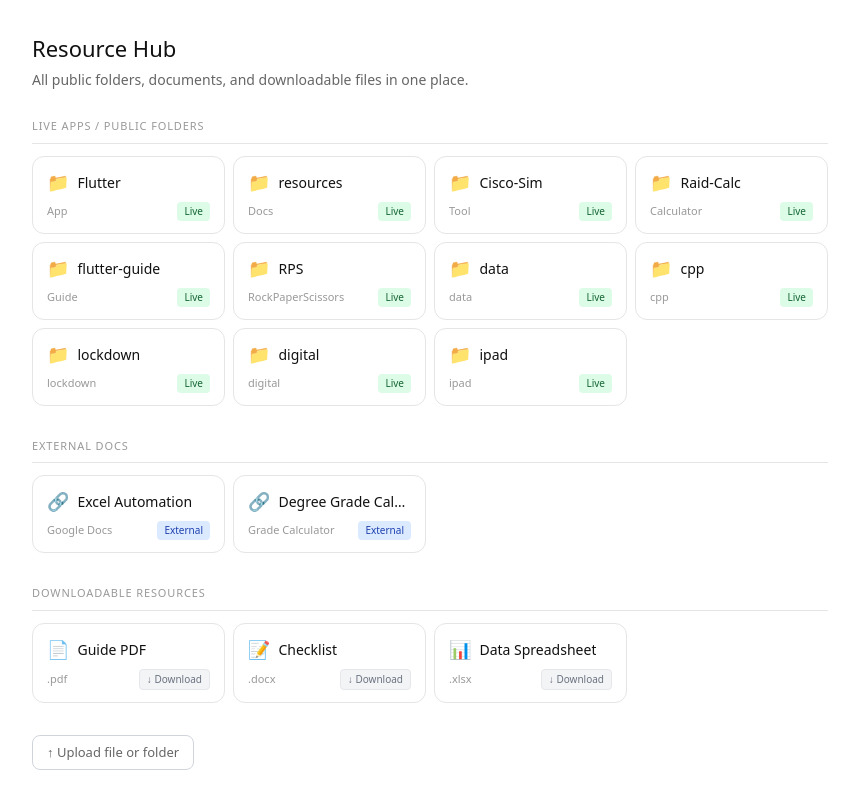
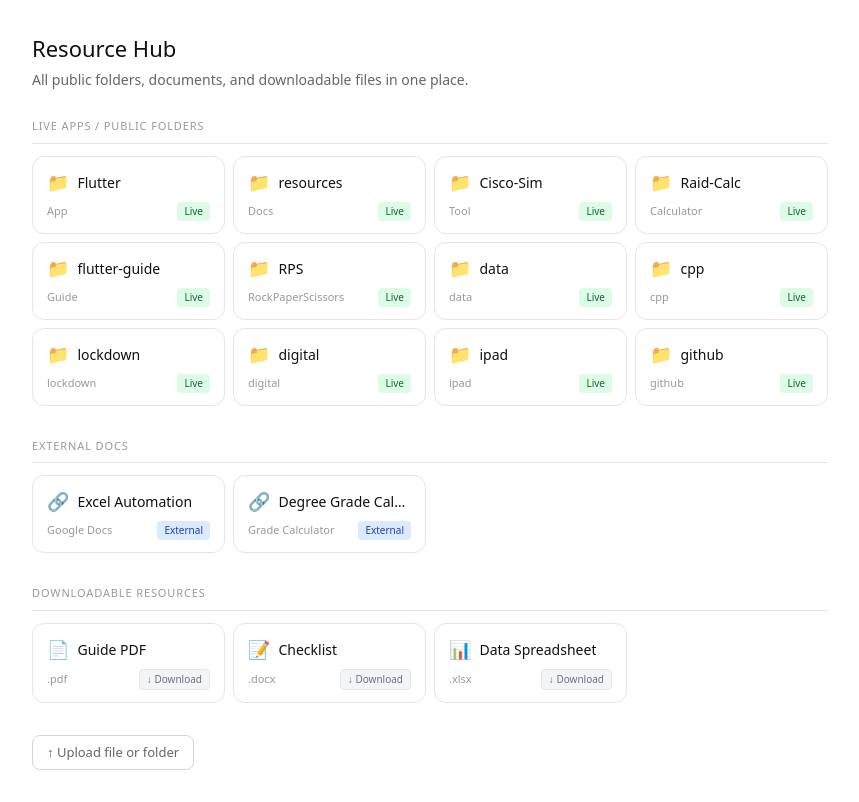
Before and after one commit to jwalkerbandfc/daci-learn, a Next.js app: page / in a window 1280 px wide. Shown: the whole page, without its empty margins (210-1069 px from the left). Built offline with nearby package versions, Linux system fonts and the light colour scheme.

Commit message:
Add 'github' slug to metadata array

```diff
--- a/src/app/page.tsx
+++ b/src/app/page.tsx
@@ -33,6 +33,7 @@ const PUBLIC_FOLDER_ROUTES = [
   { slug: 'lockdown', meta: 'lockdown' },
   { slug: 'digital', meta: 'digital' },
   { slug: 'ipad', meta: 'ipad' },
+  { slug: 'github', meta: 'github' },
 ];
 
 const PUBLIC_FILE_RESOURCES = [
```
